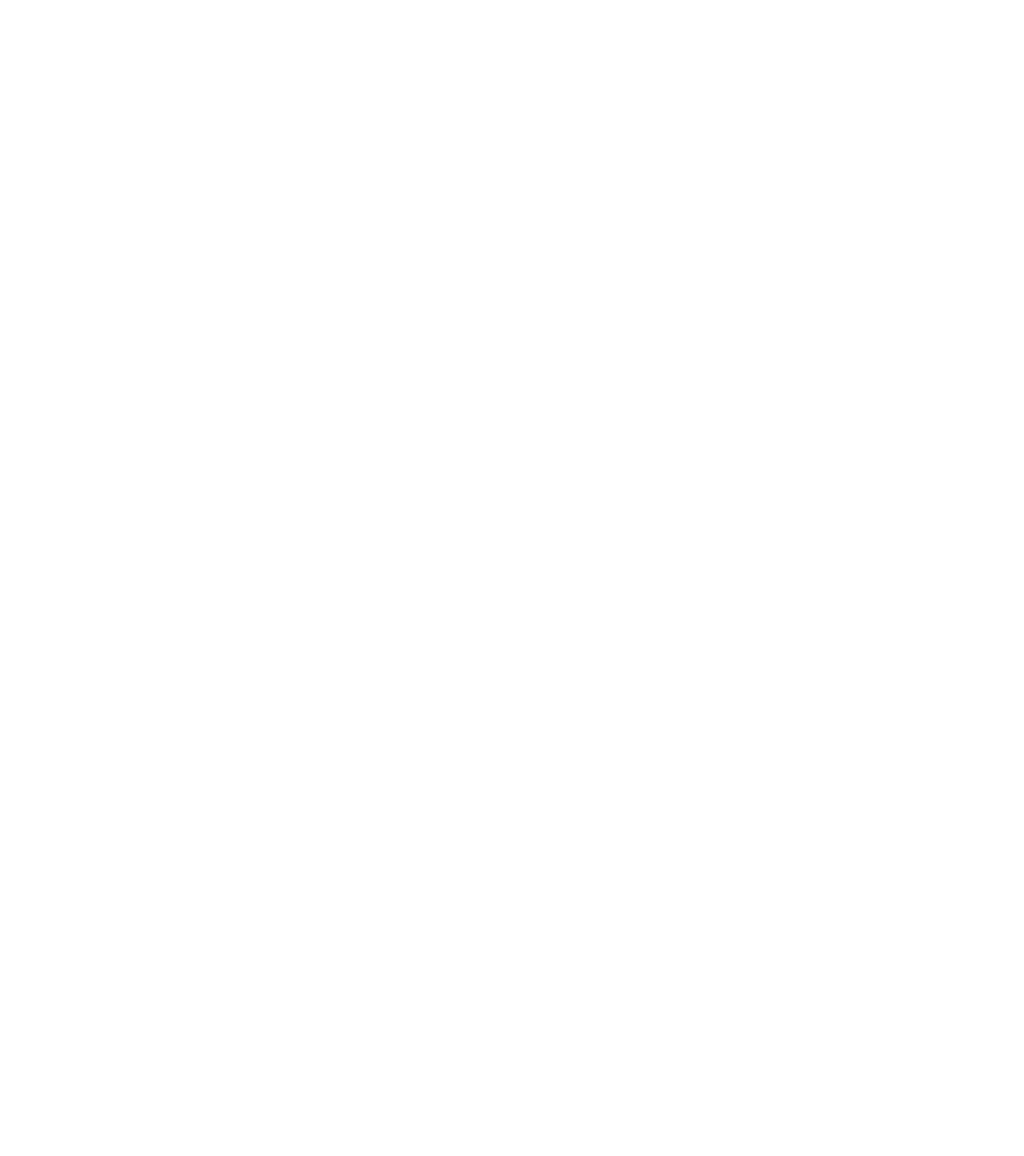
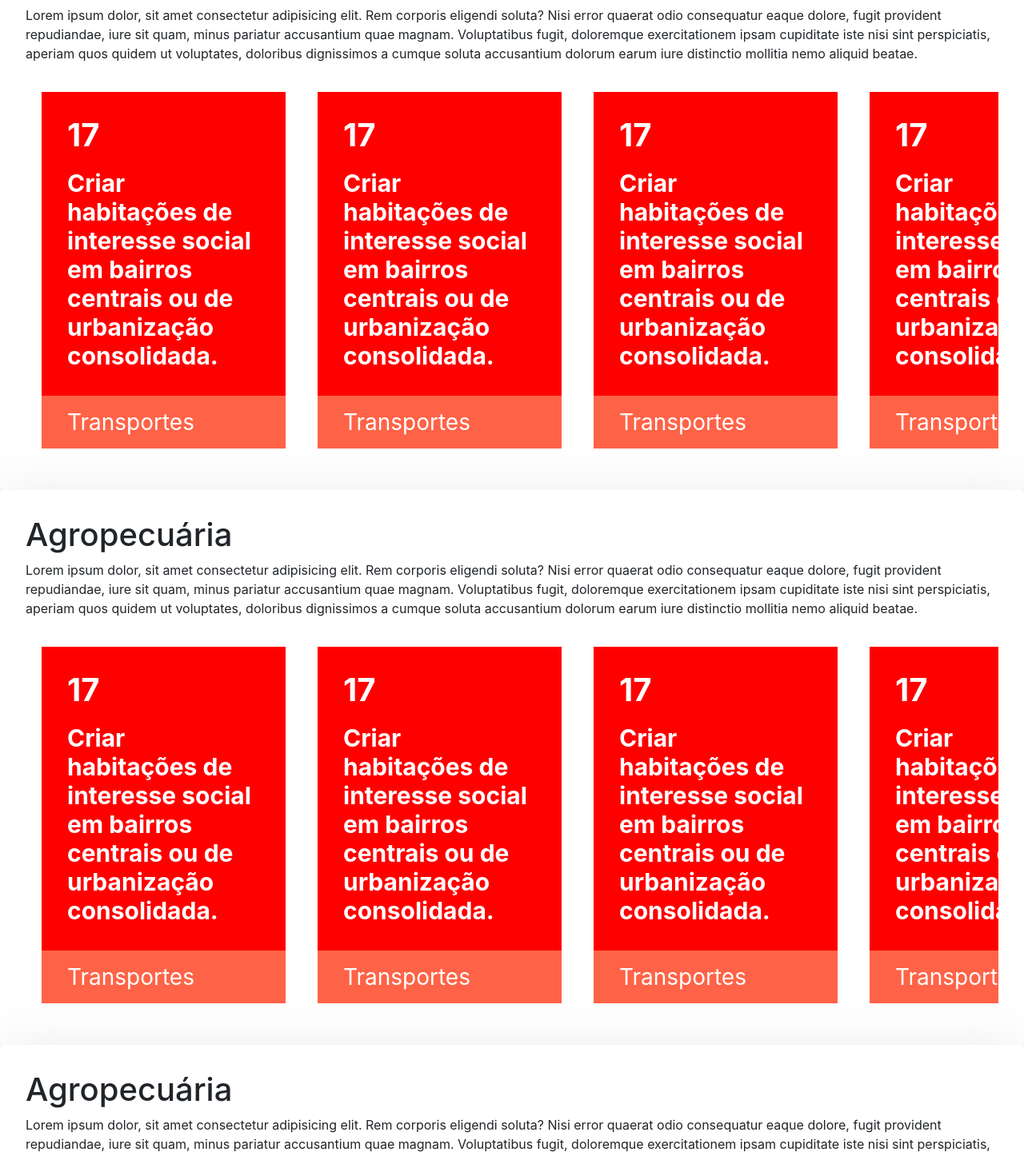
Before and after one commit to felipemrvieira/seeg-front, a React (Create React App) app: page / in a window 1280 px wide. Shown: the part 81-1527 px from the top of the page at 80% size. Before the commit the page ends 800 px from the top, so only its background shows below. Built offline with nearby package versions, Linux system fonts and the light colour scheme.

Commit message:
creates sector and card components

```diff
--- /dev/null
+++ b/src/components/MunicipalSolutions/Sector/index.js
@@ -0,0 +1,11 @@
+import React from 'react';
+import PropTypes from 'prop-types';
+import { Card } from './styles';
+
+export default function Index({ children }) {
+	return <Card>{children}</Card>;
+}
+
+Index.propTypes = {
+	children: PropTypes.node.isRequired,
+};
--- /dev/null
+++ b/src/components/MunicipalSolutions/Sector/styles.js
@@ -0,0 +1,12 @@
+import styled from 'styled-components';
+
+export const Card = styled.div`
+	background: #fff;
+	padding: 32px;
+	border-radius: 0.35rem;
+	display: flex;
+	flex-direction: column;
+	box-shadow: 1px 1px 60px 0px rgba(199, 199, 199, 0.34);
+	-webkit-box-shadow: 1px 1px 60px 0px rgba(199, 199, 199, 0.34);
+	-moz-box-shadow: 1px 1px 60px 0px rgba(199, 199, 199, 0.34);
+`;
--- /dev/null
+++ b/src/components/MunicipalSolutions/SolutionCard/index.js
@@ -0,0 +1,20 @@
+import React from 'react';
+// import PropTypes from 'prop-types';
+import { Card, CardHeader, CardInfo, CardFooter } from './styles';
+
+export default function SolutionCard() {
+	return (
+		<Card>
+			<CardHeader>17</CardHeader>
+			<CardInfo>
+				Criar habitações de interesse social em bairros centrais ou de
+				urbanização consolidada.
+			</CardInfo>
+			<CardFooter>Transportes</CardFooter>
+		</Card>
+	);
+}
+
+// SolutionCard.propTypes = {
+// 	children: PropTypes.node.isRequired,
+// };
--- /dev/null
+++ b/src/components/MunicipalSolutions/SolutionCard/styles.js
@@ -0,0 +1,39 @@
+import styled from 'styled-components';
+
+export const Card = styled.div`
+	background: red;
+	margin: 20px;
+	width: 305px;
+	display: flex;
+	flex-direction: column;
+
+	flex-basis: 305px;
+	flex-grow: 0;
+	flex-shrink: 0;
+`;
+export const CardHeader = styled.div`
+	padding: 24px 32px 6px 32px;
+	color: white;
+	font-size: 40px;
+	font-weight: bolder;
+	display: flex;
+	flex-direction: column;
+`;
+export const CardInfo = styled.div`
+	padding: 6px 32px 32px 32px;
+	color: white;
+	font-size: 30px;
+	line-height: 36px;
+	font-weight: bolder;
+	display: flex;
+	flex-direction: column;
+`;
+export const CardFooter = styled.div`
+	padding: 12px 32px;
+	background-color: tomato;
+	color: white;
+	font-size: 28px;
+	font-weight: normal;
+	display: flex;
+	flex-direction: column;
+`;
--- a/src/pages/MunicipalSolutions/index.js
+++ b/src/pages/MunicipalSolutions/index.js
@@ -1,6 +1,71 @@
 import React from 'react';
-import {} from './styles';
+import { SolutionCardWrapper } from './styles';
+import Sector from '../../components/MunicipalSolutions/Sector';
+import SolutionCard from '../../components/MunicipalSolutions/SolutionCard';
 
 export default function MunicipalSolutions() {
-	return <h1>Solucoes Municipais</h1>;
+	return (
+		<>
+			<Sector>
+				<h1>Agropecuária</h1>
+				<p>
+					Lorem ipsum dolor, sit amet consectetur adipisicing elit. Rem corporis
+					eligendi soluta? Nisi error quaerat odio consequatur eaque dolore,
+					fugit provident repudiandae, iure sit quam, minus pariatur accusantium
+					quae magnam. Voluptatibus fugit, doloremque exercitationem ipsam
+					cupiditate iste nisi sint perspiciatis, aperiam quos quidem ut
+					voluptates, doloribus dignissimos a cumque soluta accusantium dolorum
+					earum iure distinctio mollitia nemo aliquid beatae.
+				</p>
+				<SolutionCardWrapper>
+					<SolutionCard />
+					<SolutionCard />
+					<SolutionCard />
+					<SolutionCard />
+					<SolutionCard />
+					<SolutionCard />
+				</SolutionCardWrapper>
+			</Sector>
+			<Sector>
+				<h1>Agropecuária</h1>
+				<p>
+					Lorem ipsum dolor, sit amet consectetur adipisicing elit. Rem corporis
+					eligendi soluta? Nisi error quaerat odio consequatur eaque dolore,
+					fugit provident repudiandae, iure sit quam, minus pariatur accusantium
+					quae magnam. Voluptatibus fugit, doloremque exercitationem ipsam
+					cupiditate iste nisi sint perspiciatis, aperiam quos quidem ut
+					voluptates, doloribus dignissimos a cumque soluta accusantium dolorum
+					earum iure distinctio mollitia nemo aliquid beatae.
+				</p>
+				<SolutionCardWrapper>
+					<SolutionCard />
+					<SolutionCard />
+					<SolutionCard />
+					<SolutionCard />
+					<SolutionCard />
+					<SolutionCard />
+				</SolutionCardWrapper>
+			</Sector>
+			<Sector>
+				<h1>Agropecuária</h1>
+				<p>
+					Lorem ipsum dolor, sit amet consectetur adipisicing elit. Rem corporis
+					eligendi soluta? Nisi error quaerat odio consequatur eaque dolore,
+					fugit provident repudiandae, iure sit quam, minus pariatur accusantium
+					quae magnam. Voluptatibus fugit, doloremque exercitationem ipsam
+					cupiditate iste nisi sint perspiciatis, aperiam quos quidem ut
+					voluptates, doloribus dignissimos a cumque soluta accusantium dolorum
+					earum iure distinctio mollitia nemo aliquid beatae.
+				</p>
+				<SolutionCardWrapper>
+					<SolutionCard />
+					<SolutionCard />
+					<SolutionCard />
+					<SolutionCard />
+					<SolutionCard />
+					<SolutionCard />
+				</SolutionCardWrapper>
+			</Sector>
+		</>
+	);
 }
--- a/src/pages/MunicipalSolutions/styles.js
+++ b/src/pages/MunicipalSolutions/styles.js
@@ -1,82 +1,9 @@
 import styled from 'styled-components';
-import LogoSrc from './logo.png';
+// import LogoSrc from './logo.png';
 
-export const Background = styled.div`
-	background: linear-gradient(20deg, #e17c6a, #f59142);
-	height: 100vh;
-	padding: 32px;
+export const SolutionCardWrapper = styled.div`
 	margin: 0;
 	display: flex;
-	align-items: center;
-	justify-content: center;
+	flex-direction: row;
+	overflow-x: scroll;
 `;
-
-export const Card = styled.div`
-	background: #fff;
-	border-radius: 0.35rem;
-	width: 900px;
-	display: flex;
-	flex-direction: row;
-	box-shadow: 1px 1px 60px 0px rgba(128, 128, 128, 0.34);
-	-webkit-box-shadow: 1px 1px 60px 0px rgba(128, 128, 128, 0.34);
-	-moz-box-shadow: 1px 1px 60px 0px rgba(128, 128, 128, 0.34);
-`;
-
-export const LogoContainer = styled.div`
-	padding: 24px;
-	display: flex;
-	flex: 1;
-	justify-content: center;
-	border-right: 1px solid #f5f2f2;
-`;
-
-export const Logo = styled.div`
-	background-image: url(${LogoSrc});
-	display: flex;
-	flex: 1;
-	height: 500px;
-	background-position: center;
-	background-repeat: no-repeat;
-	background-size: auto;
-`;
-
-export const FormContainer = styled.div`
-	padding: 48px;
-	display: flex;
-	flex: 1;
-	justify-content: center;
-	flex-direction: column;
-`;
-
-export const FormLabel = styled.h2`
-	color: #3a3b45;
-	font-size: 32px;
-	text-align: center;
-`;
-
-export const Form = styled.form`
-	display: flex;
-	justify-content: center;
-	flex-direction: column;
-`;
-
-export const Input = styled.input`
-	padding: 8px;
-	border-radius: 25px;
-	border-style: solid;
-	border-color: #d0d0d0;
-	outline-width: 0;
-	margin-bottom: 10px;
-`;
-
-export const Button = styled.button`
-	padding: 10px 0;
-	border-radius: 25px;
-	border: none;
-	background-color: #74c6df;
-	color: white;
-	text-align: center;
-	text-transform: uppercase;
-
-	/* height: 32px; */
-`;
```
